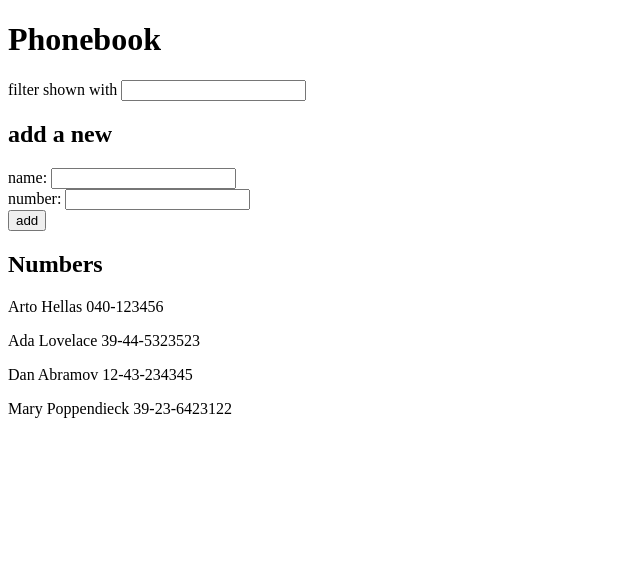
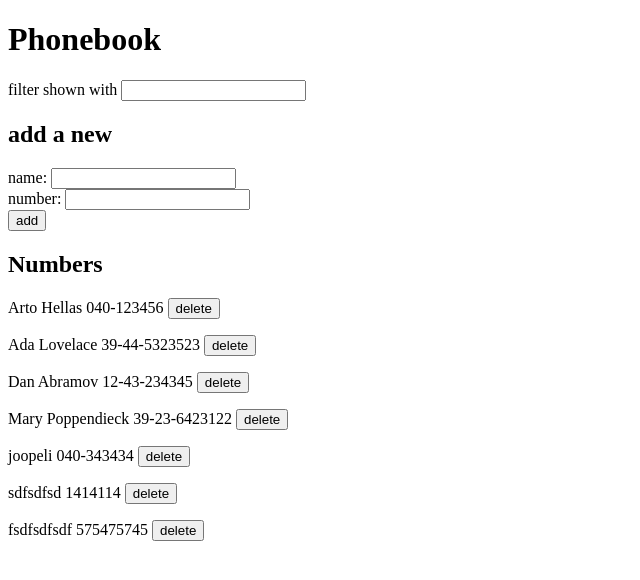
Before and after one commit to arttuml/fullstackrepo, a React (Create React App) app in the folder osa2/puhelinluettelo/: page / in a window 1280 px wide. Shown: the top 580 px of the page, without its empty margins (0-640 px from the left). Built offline with nearby package versions, Linux system fonts and the light colour scheme; data requests are answered from the project's data file.

Commit message:
puhelinluettelo step7-9

```diff
--- a/osa2/puhelinluettelo/db.json
+++ b/osa2/puhelinluettelo/db.json
@@ -1,5 +1,5 @@
 {
-    "persons":[
+  "persons": [
     {
       "name": "Arto Hellas",
       "number": "040-123456",
@@ -19,6 +19,21 @@
       "name": "Mary Poppendieck",
       "number": "39-23-6423122",
       "id": 4
+    },
+    {
+      "name": "joopeli",
+      "number": "040-343434",
+      "id": 6
+    },
+    {
+      "name": "sdfsdfsd",
+      "number": "1414114",
+      "id": 8
+    },
+    {
+      "name": "fsdfsdfsdf",
+      "number": "575475745",
+      "id": 9
     }
   ]
 }
--- a/osa2/puhelinluettelo/src/App.js
+++ b/osa2/puhelinluettelo/src/App.js
@@ -1,8 +1,8 @@
 import React, { useState, useEffect } from 'react'
-import axios from 'axios'
+import personService from './services/persons'
 
-const Person = ({person}) => (
-  <p>{person.name} {person.number}</p>
+const Person = ({person, deleteClick }) => (
+  <p>{person.name} {person.number} <button onClick={deleteClick}>delete</button></p>
 )
 
 const Filter = ({newFilter, handleFilterChange}) => (
@@ -19,9 +19,9 @@ const PersonForm = ({addPerson, newName, handleNameChange, newNumber, handleNumb
   </form>
 )
 
-const Persons = ({ personsToShow }) => (
+const Persons = ({ personsToShow, deleteClick }) => (
   <div>
-    {personsToShow.map(person => <Person key={person.name} person={person}/>)}
+    {personsToShow.map(person => <Person key={person.name} person={person} deleteClick={() => deleteClick(person.id)}/>)}
   </div>
 )
 
@@ -32,11 +32,10 @@ const App = () => {
   const [ newFilter, setNewFilter ] = useState('')
 
   useEffect(() =>{
-    axios
-      .get('http://localhost:3001/persons')
-      .then(response =>{
-        console.log('promise fulfilled')
-        setPersons(response.data)
+    personService
+      .getAll()
+      .then(persons =>{
+        setPersons(persons)
       })
   },[])
 
@@ -57,6 +56,14 @@ const App = () => {
     setNewFilter(event.target.value)
   }
 
+  const handleDeleteClick = (id) => {
+    console.log(`${id} delete button clicked`)
+    personService
+      .deletePerson(id)
+      .then(returnedThing => {
+        setPersons(persons.filter(n => n.id !== id))
+      })
+  }
 
   const addPerson = (event) => {
     event.preventDefault()
@@ -69,9 +76,14 @@ const App = () => {
       window.alert(`${newName} is already added to phonebook`)
       console.log({})
     } else {
-      setPersons(persons.concat(nameObject))
-      setNewName('')
-      setNewNumber('')
+      personService
+        .addPerson(nameObject)
+        .then(returnedPerson => {
+          console.log(returnedPerson)
+          setPersons(persons.concat(returnedPerson))
+          setNewName('')
+          setNewNumber('')
+        })
     }
   }
 
@@ -88,7 +100,7 @@ const App = () => {
       handleNumberChange={handleNumberChange}
       />
       <h2>Numbers</h2>
-      <Persons personsToShow={personsToShow} />
+      <Persons personsToShow={personsToShow} deleteClick={handleDeleteClick} />
     </div>
   )
 
--- /dev/null
+++ b/osa2/puhelinluettelo/src/services/persons.js
@@ -0,0 +1,22 @@
+import axios from 'axios'
+const baseUrl = 'http://localhost:3001/persons'
+
+const getAll = () => {
+    const request = axios.get(baseUrl)
+    return request.then(response => response.data)
+}
+
+const addPerson = nameObject => {
+    const request = axios.post(baseUrl, nameObject)
+    return request.then(response => response.data)
+}
+
+const deletePerson = id => {
+    console.log(`${baseUrl}/${id}`)
+    const request = axios.delete(`${baseUrl}/${id}`)
+    return request.then(response => response.data)
+}
+
+const personService = { getAll, addPerson, deletePerson }
+
+export default personService
```
Lines whose indentation alone changed are shown as unchanged.
